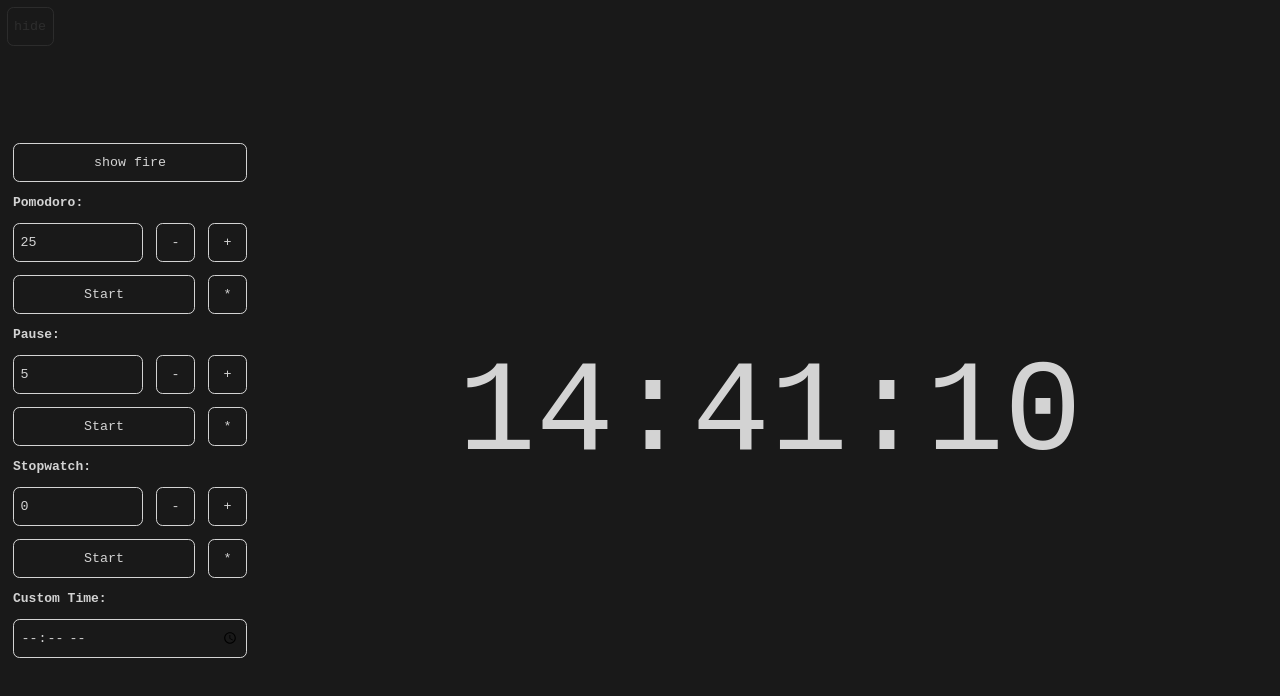
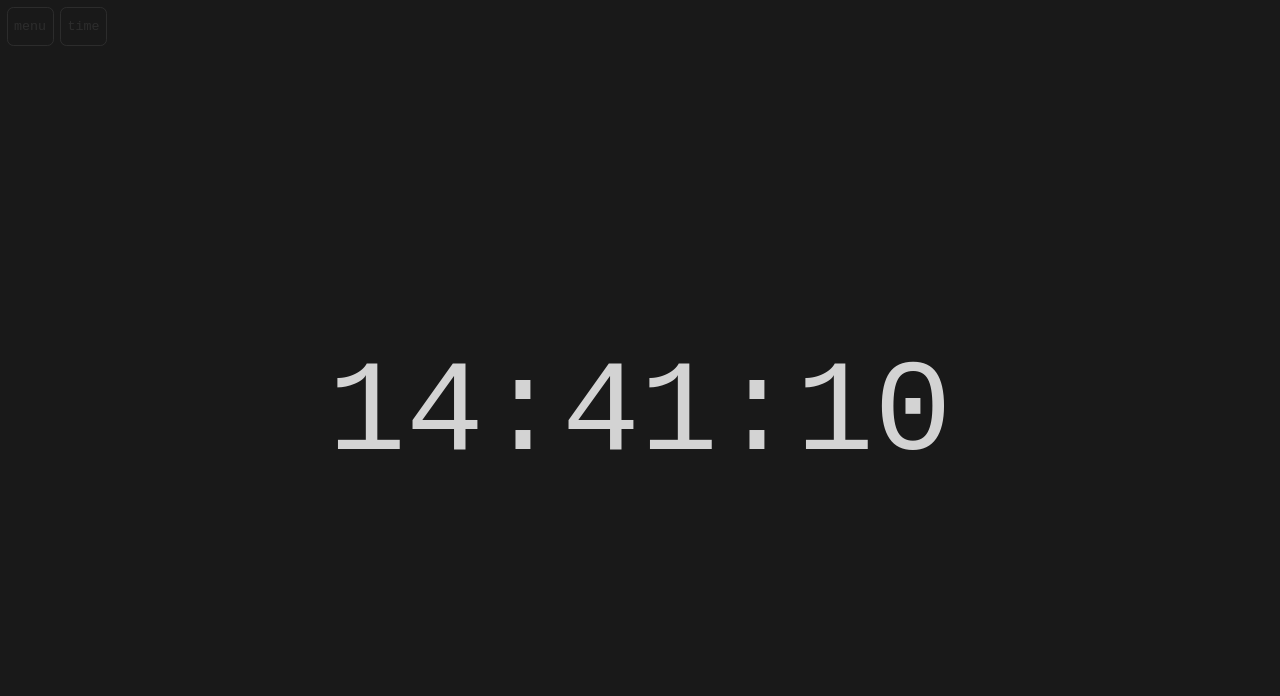
Before and after one commit to Diego-Lopes-Ferreira/relogin, a plain HTML site: page index.html in a window 1280 px wide. Drawn offline with Linux system fonts and the light colour scheme.

Commit message:
feat: Hide time
  New button to add time
  Refactor: floating div instead of floating button

```diff
--- a/code.js
+++ b/code.js
@@ -1,8 +1,9 @@
 const mainTextTime = document.querySelector("#time");
-const pomodoro = new PomodoroHandler("pomodoro", 25);
-const pause = new PomodoroHandler("pause", 5);
-const stopwatch = new StopWatchHandler("stopwatch");
-const custom = new CustomHandler("custom-handler");
+const btnShowHideSideTime = document.querySelector("#showhidetime");
+btnShowHideSideTime.onclick = () => {
+  mainTextTime.classList.toggle("hide");
+  mainTextTime.classList.toggle("show");
+};
 
 const sidebar = document.querySelector("aside");
 const btnShowHideSidebar = document.querySelector("#showhideui");
@@ -10,6 +11,11 @@
   sidebar.classList.toggle("hide");
   sidebar.classList.toggle("show");
 };
+
+const pomodoro = new PomodoroHandler("pomodoro", 25);
+const pause = new PomodoroHandler("pause", 5);
+const stopwatch = new StopWatchHandler("stopwatch");
+const custom = new CustomHandler("custom-handler");
 
 function update() {
   pomodoro.update();
--- a/index.html
+++ b/index.html
@@ -11,8 +11,11 @@
 
 <body>
   <div class="wrapper">
-    <button id="showhideui" class="absolute-button">hide</button>
-    <aside class="show">
+    <div class="absolute-buttons">
+      <button id="showhideui">menu</button>
+      <button id="showhidetime">time</button>
+    </div>
+    <aside class="hide">
       <div class="fixed-width">
         <button id="startstopfire">show fire</button>
         <section id="pomodoro">
@@ -67,7 +70,7 @@
           </p>
         </div>
       </section>
-      <p id="time"></p>
+      <p id="time" class="show"></p>
       <p id="battery"></p>
     </main>
   </div>
--- a/styles.css
+++ b/styles.css
@@ -82,22 +82,30 @@
 }
 
 
-.absolute-button {
-  opacity: 0.1;
+.absolute-buttons {
   position: absolute;
   width: auto;
-  top: 0.5rem;
+  top: 0;
+  left: 0;
+  padding: 0.5rem;
+  display: flex;
+  flex-direction: row;
+  gap: 0.5em;
   transition: opacity 200ms;
   z-index: 13;
 }
 
-.absolute-button:hover {
+.absolute-buttons > button {
+  opacity: 0.1;
+  transition: opacity 200ms;
+}
+.absolute-buttons > button:hover {
   opacity: 1;
 }
 
-#showhideui {
+/* #showhideui {
   left: 0.5rem;
-}
+} */
 
 #canvas {
   background-color: transparent;
```
